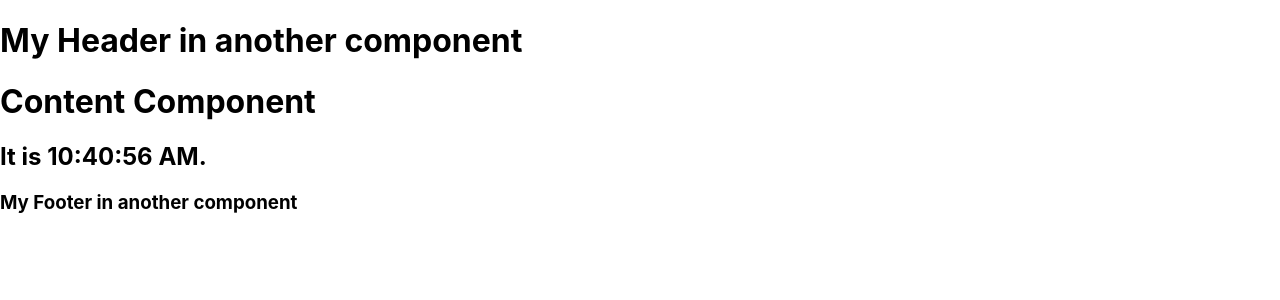
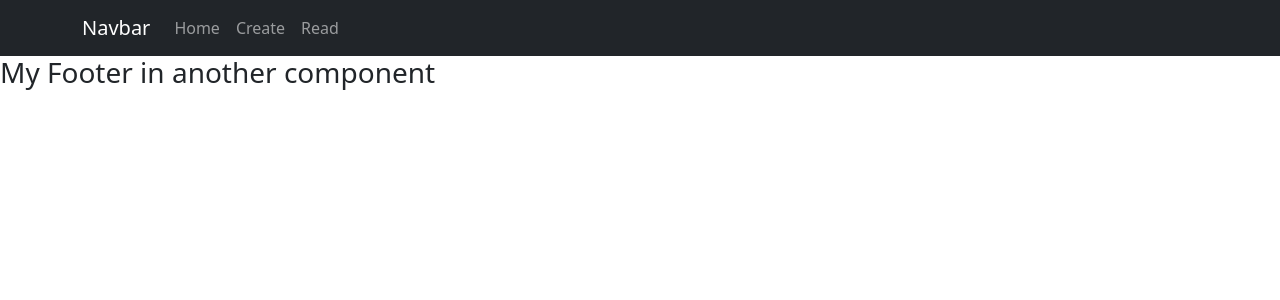
Before and after one commit to EricMurray-G00423903/DRQLabs02, a React (Create React App) app in the folder movie-app/: page /read in a window 1280 px wide. Shown: the top 300 px of the page. Built offline with nearby package versions, Linux system fonts and the light colour scheme.

Commit message:
added routing and bootstrap

```diff
--- a/movie-app/package.json
+++ b/movie-app/package.json
@@ -6,8 +6,11 @@
     "@testing-library/jest-dom": "^5.17.0",
     "@testing-library/react": "^13.4.0",
     "@testing-library/user-event": "^13.5.0",
+    "bootstrap": "^5.3.3",
     "react": "^18.3.1",
+    "react-bootstrap": "^2.10.5",
     "react-dom": "^18.3.1",
+    "react-router-dom": "^6.26.2",
     "react-scripts": "5.0.1",
     "web-vitals": "^2.1.4"
   },
--- a/movie-app/src/App.js
+++ b/movie-app/src/App.js
@@ -1,16 +1,19 @@
-import Header from "./Components/Header";
-import Footer from "./Components/Footer";
-
-import Content from "./Components/content";
-import './App.css';
+import { BrowserRouter as Router, Route, Routes } from 'react-router-dom';
+import NavigationBar from './Components/NavigationBar';
+import Header from './Components/Header';
+import Footer from './Components/Footer';
+import Content from './Components/content';
 
 function App() {
   return (
-    <div>
-      <Header />
-      <Content />
-      <Footer />
-    </div>
+    <Router>
+      <NavigationBar />
+      <Routes>
+        <Route path="/home" element={<Content />} />
+        <Route path="/read" element={<Footer />} />
+        <Route path="/create" element={<Header />} />
+      </Routes>
+    </Router>
   );
 }
 
--- /dev/null
+++ b/movie-app/src/Components/NavigationBar.js
@@ -0,0 +1,21 @@
+import Container from 'react-bootstrap/Container';
+import Nav from 'react-bootstrap/Nav';
+import Navbar from 'react-bootstrap/Navbar';
+
+
+const NavigationBar = () => {
+  return (
+        <Navbar bg="dark" data-bs-theme="dark">
+          <Container>
+            <Navbar.Brand href="/">Navbar</Navbar.Brand>
+            <Nav className="me-auto">
+              <Nav.Link href="/">Home</Nav.Link>
+              <Nav.Link href="/create">Create</Nav.Link>
+              <Nav.Link href="/read">Read</Nav.Link>
+            </Nav>
+          </Container>
+      </Navbar>
+  );
+};
+
+export default NavigationBar;
--- a/movie-app/src/index.js
+++ b/movie-app/src/index.js
@@ -3,6 +3,7 @@
 import './index.css';
 import App from './App';
 import reportWebVitals from './reportWebVitals';
+import 'bootstrap/dist/css/bootstrap.min.css';
 
 const root = ReactDOM.createRoot(document.getElementById('root'));
 root.render(
```
Also changed, not shown: 1 other file (tests, documents, lock files or other folders).
